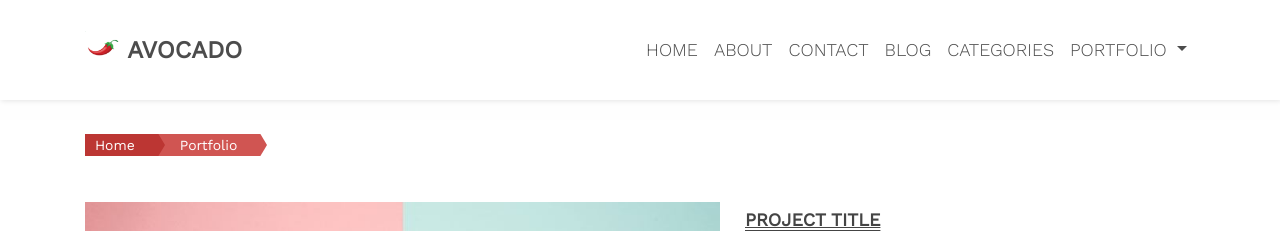
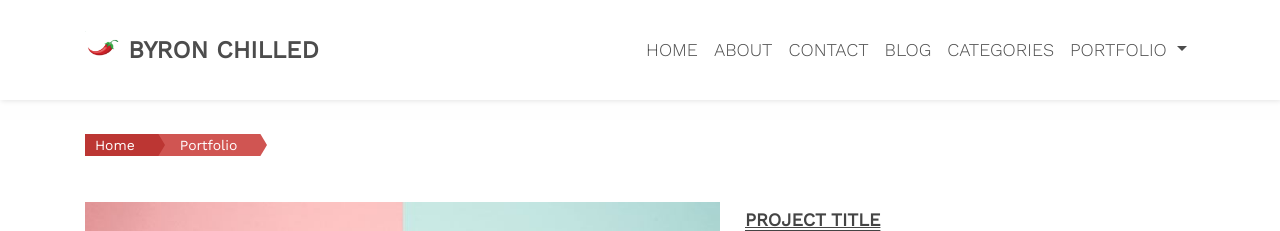
Before and after one commit to byronchilled/website, a Jekyll site: the page built from _pages/portfolio.html, in a window 1280 px wide. Shown: the top 231 px of the page. Built offline with Jekyll 4.4.1, drawn with Linux system fonts in a browser that asks for light colours; nearby versions of some CDN libraries.

Commit message:
nav title

```diff
--- a/_includes/navbar.html
+++ b/_includes/navbar.html
@@ -6,7 +6,7 @@
         class="d-inline-block align-top logo"
         alt="{{site.title}}"
       />
-      Avocado
+      Byron Chilled
     </a>
     <button
       class="navbar-toggler"
```
